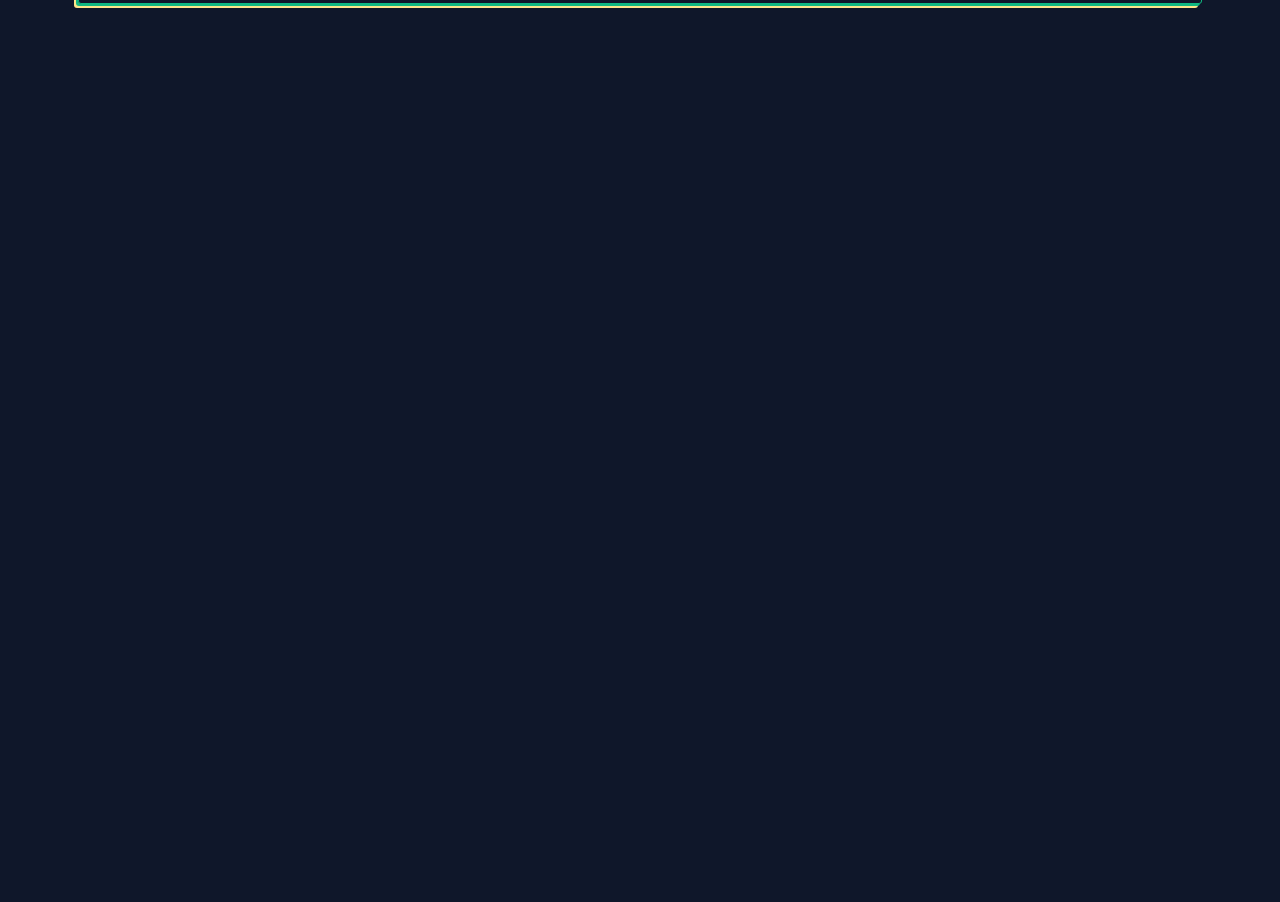
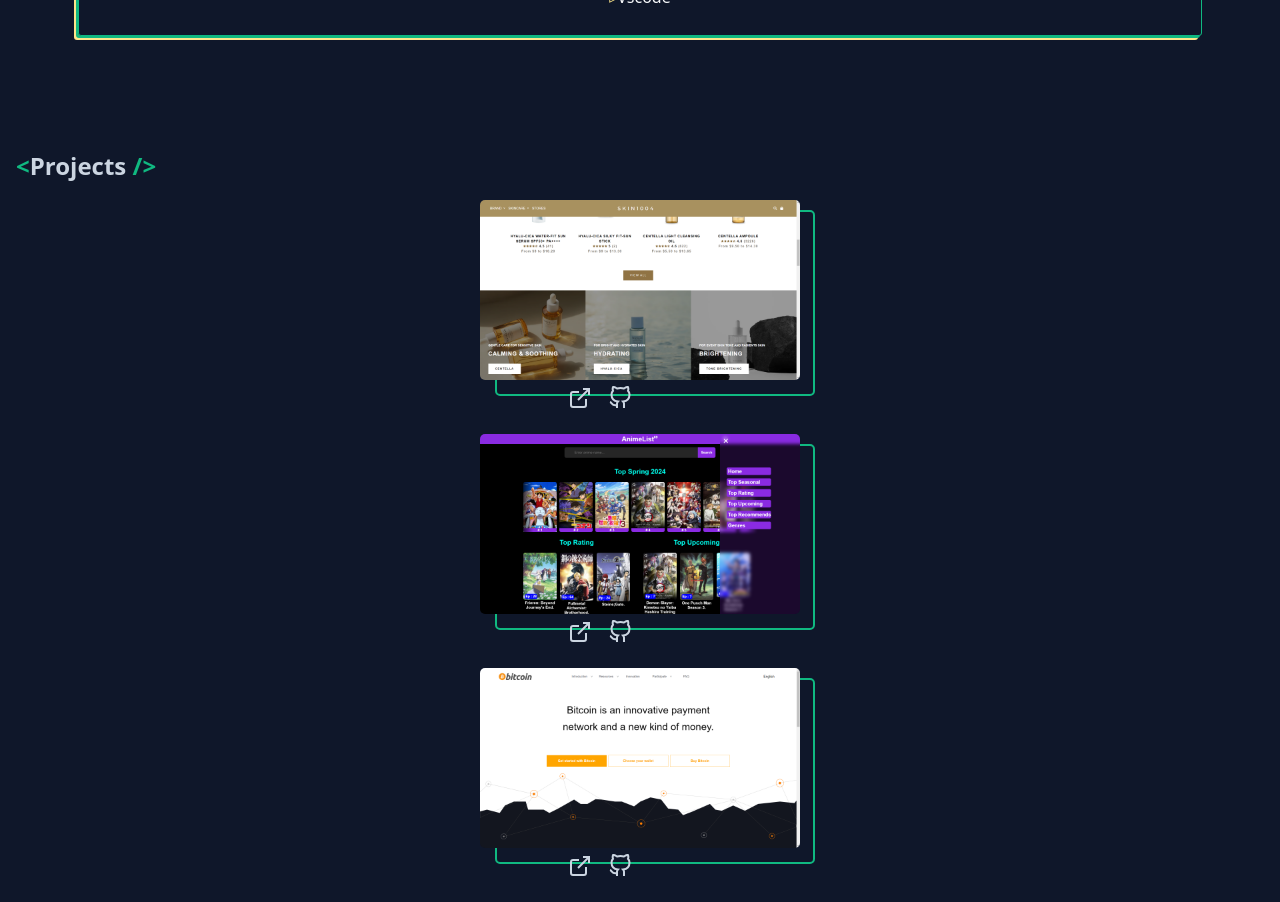
Before and after one commit to ly-math/v1-Portfolio, a React (Vite) app: page / in a window 1280 px wide. Shown: the part 1460-2362 px from the top of the page. Before the commit the page ends 1480 px from the top, so only its background shows below. Built offline with nearby package versions, Linux system fonts and the light colour scheme; a web font is replaced by a local one.

Commit message:
put github and link icon

```diff
--- a/src/Components/Header.jsx
+++ b/src/Components/Header.jsx
@@ -6,7 +6,6 @@
 
 function Header() {
   const [isClicked, setIsClicked] = useState(false)
-
 
   return (
     <>
--- a/src/Components/Projects.jsx
+++ b/src/Components/Projects.jsx
@@ -5,8 +5,28 @@
   return (
     <>
       <div className="projects-wrap">
-        <div className="one">
-          <img src="" alt="" />
+      <h2 className='h2-title'><span>{'<'}</span>Projects <span>{'/>'}</span></h2>
+
+        <div className="project">
+          <img src="./src/assets/images/skin1004.png" alt="project image" />
+          <div className="logo">
+            <svg xmlns="http://www.w3.org/2000/svg" role="img" viewBox="0 0 24 24" fill="none" stroke="currentColor" strokeWidth={'2'} ><title>External Link</title><path d="M18 13v6a2 2 0 0 1-2 2H5a2 2 0 0 1-2-2V8a2 2 0 0 1 2-2h6"></path><polyline points="15 3 21 3 21 9"></polyline><line x1="10" y1="14" x2="21" y2="3"></line></svg>
+            <svg xmlns="http://www.w3.org/2000/svg" role="img" viewBox="0 0 24 24" fill="none" stroke="currentColor" strokeWidth={'2'}><title>GitHub</title><path d="M9 19c-5 1.5-5-2.5-7-3m14 6v-3.87a3.37 3.37 0 0 0-.94-2.61c3.14-.35 6.44-1.54 6.44-7A5.44 5.44 0 0 0 20 4.77 5.07 5.07 0 0 0 19.91 1S18.73.65 16 2.48a13.38 13.38 0 0 0-7 0C6.27.65 5.09 1 5.09 1A5.07 5.07 0 0 0 5 4.77a5.44 5.44 0 0 0-1.5 3.78c0 5.42 3.3 6.61 6.44 7A3.37 3.37 0 0 0 9 18.13V22"></path></svg>
+          </div>
+        </div>
+        <div className="project">
+          <img src="./src/assets/images/animelist.png" alt="project image" />
+          <div className="logo">
+            <svg xmlns="http://www.w3.org/2000/svg" role="img" viewBox="0 0 24 24" fill="none" stroke="currentColor" strokeWidth={'2'}><title>External Link</title><path d="M18 13v6a2 2 0 0 1-2 2H5a2 2 0 0 1-2-2V8a2 2 0 0 1 2-2h6"></path><polyline points="15 3 21 3 21 9"></polyline><line x1="10" y1="14" x2="21" y2="3"></line></svg>
+            <svg xmlns="http://www.w3.org/2000/svg" role="img" viewBox="0 0 24 24" fill="none" stroke="currentColor" strokeWidth={'2'}><title>GitHub</title><path d="M9 19c-5 1.5-5-2.5-7-3m14 6v-3.87a3.37 3.37 0 0 0-.94-2.61c3.14-.35 6.44-1.54 6.44-7A5.44 5.44 0 0 0 20 4.77 5.07 5.07 0 0 0 19.91 1S18.73.65 16 2.48a13.38 13.38 0 0 0-7 0C6.27.65 5.09 1 5.09 1A5.07 5.07 0 0 0 5 4.77a5.44 5.44 0 0 0-1.5 3.78c0 5.42 3.3 6.61 6.44 7A3.37 3.37 0 0 0 9 18.13V22"></path></svg>
+          </div>
+        </div>
+        <div className="project">
+          <img src="./src/assets/images/bitcoin.png" alt="project image" />
+          <div className="logo">
+            <svg xmlns="http://www.w3.org/2000/svg" role="img" viewBox="0 0 24 24" fill="none" stroke="currentColor" strokeWidth={'2'}><title>External Link</title><path d="M18 13v6a2 2 0 0 1-2 2H5a2 2 0 0 1-2-2V8a2 2 0 0 1 2-2h6"></path><polyline points="15 3 21 3 21 9"></polyline><line x1="10" y1="14" x2="21" y2="3"></line></svg>
+            <svg xmlns="http://www.w3.org/2000/svg" role="img" viewBox="0 0 24 24" fill="none" stroke="currentColor" strokeWidth={'2'}><title>GitHub</title><path d="M9 19c-5 1.5-5-2.5-7-3m14 6v-3.87a3.37 3.37 0 0 0-.94-2.61c3.14-.35 6.44-1.54 6.44-7A5.44 5.44 0 0 0 20 4.77 5.07 5.07 0 0 0 19.91 1S18.73.65 16 2.48a13.38 13.38 0 0 0-7 0C6.27.65 5.09 1 5.09 1A5.07 5.07 0 0 0 5 4.77a5.44 5.44 0 0 0-1.5 3.78c0 5.42 3.3 6.61 6.44 7A3.37 3.37 0 0 0 9 18.13V22"></path></svg>
+          </div>
         </div>
       </div>
     </>
--- a/src/Components/aboutme.scss
+++ b/src/Components/aboutme.scss
@@ -1,5 +1,6 @@
 .aboutme-wrap {
   padding: 1rem;
+  margin-bottom: 2rem;
   p {
     color: var(--slate400);
     margin-bottom: 1rem;
--- a/src/Components/projects.scss
+++ b/src/Components/projects.scss
@@ -0,0 +1,49 @@
+.projects-wrap {
+  padding: 1rem;
+  display: flex;
+  flex-direction: column;
+  .project {
+    align-self: center;
+    margin-top: 1rem;
+    margin-bottom: 2rem;
+    position: relative;
+    transition: all .5s ease-in-out;
+    cursor: pointer;
+
+    .logo {
+      position: absolute;
+      right: 50%;
+      svg {
+        width: 1.5rem;
+        color: var(--slate300);
+        margin-inline: .5rem;
+      }
+    }
+
+    &::before {
+      content: '';
+      position: absolute;
+      inset: 0;
+      background-color: rgba(0, 0, 0, 0);
+      border: 2px solid var(--primarily);
+      border-radius: 5px;
+      transform: translate(15px, 10px);
+      z-index: -1;
+      transition: all .5s ease-in-out;
+    }
+
+    &:hover {
+      &::before {
+        transform: translate(15px, 20px);
+        border: 2px solid var(--primarily);
+      }
+      transform: translateY(-5px);
+    }
+
+
+    img {
+      width: 20rem;
+      border-radius: 5px;
+    }
+  }
+}
--- a/src/Components/skills.scss
+++ b/src/Components/skills.scss
@@ -1,5 +1,6 @@
 .skills-wrap {
   padding: 1rem;
+  margin-bottom: 5rem;
   .section-container {
     display: flex;
     flex-direction: column;
--- a/src/Page/Home.jsx
+++ b/src/Page/Home.jsx
@@ -3,6 +3,7 @@
 import Intro from '../Components/Intro'
 import AboutMe from '../Components/AboutMe'
 import Skills from '../Components/Skills'
+import Projects from '../Components/Projects'
 
 function Home() {
   return (
@@ -12,6 +13,7 @@
           <Intro />
           <AboutMe />
           <Skills />
+          <Projects />
       </div>
     </>
   )
```
Also changed, not shown: src/assets/github.png (added), src/assets/link.png (added).
